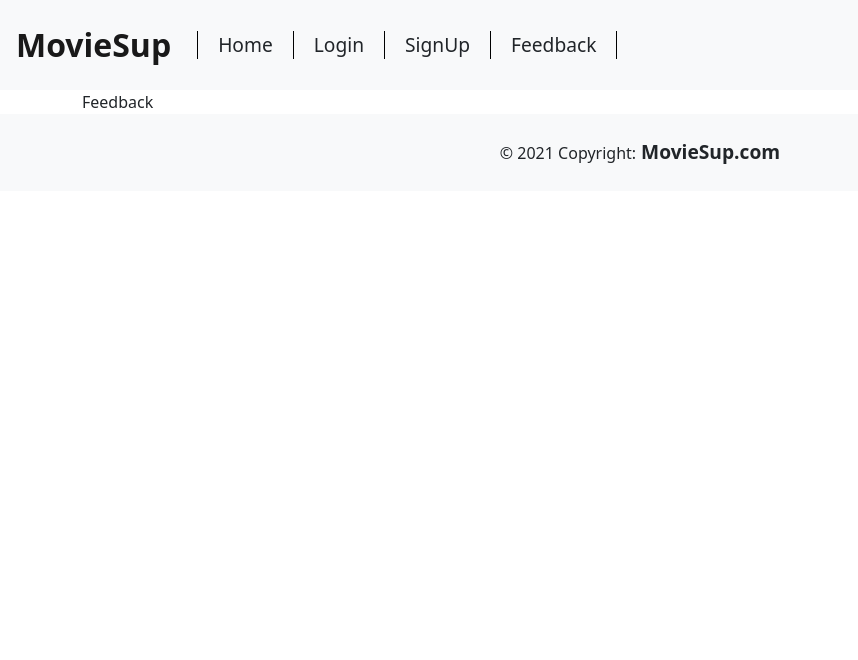
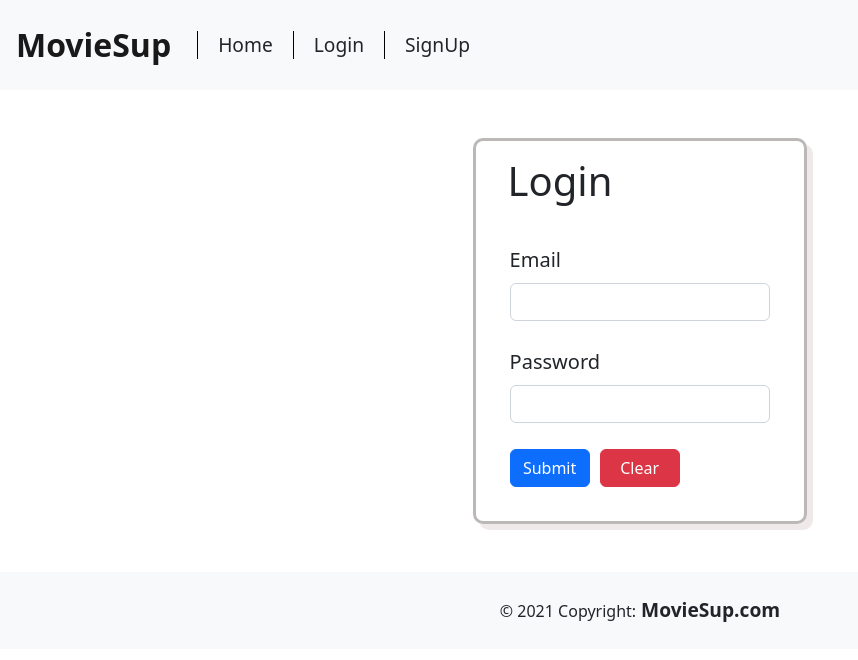
Before and after one commit to vupadhayayx86/moviesup, a React (Vite) app: page /feedback in a window 1280 px wide. Shown: the top 660 px of the page, without its empty margins (0-858 px from the left). Built offline with nearby package versions, Linux system fonts and the light colour scheme.

Commit message:
FCommit 1

```diff
--- a/package.json
+++ b/package.json
@@ -10,9 +10,11 @@
     "preview": "vite preview"
   },
   "dependencies": {
+    "axios": "^1.3.6",
     "bootstrap": "^5.2.3",
     "prettier": "^2.8.7",
     "react": "^18.2.0",
+    "react-cookie": "^4.1.1",
     "react-dom": "^18.2.0",
     "react-hook-form": "^7.43.9",
     "react-router-dom": "^6.10.0"
--- a/src/App.tsx
+++ b/src/App.tsx
@@ -1,27 +1,34 @@
 import Navbar from "./components/Navbar";
+import {useState} from 'react'
+
 import {Routes,Route } from "react-router-dom";
 import Home from "./pages/Home";
 import Feedback from "./pages/Feedback";
 import Signup from "./pages/Signup";
 import Login from "./pages/Login";
 import Footer from "./components/Footer";
-
+import { UserContext } from "./usercontext";
 function App(){
+  const [jwtToken,setJwtToken]=useState<any>()
+  const [useremail,setUseremail]=useState("")
   return(
     <>
-
-    <Navbar />
+    <UserContext.Provider value={[useremail,setUseremail]} >
+    <Navbar  jwtToken={jwtToken}/>
     <div className="container">
     <Routes>
-    <Route path="/" element={<Home />} />
-    <Route path="/home" element={<Home />} />
-    <Route path="/feedback" element={<Feedback />} />
+    <Route path="/" element={<Home  jwtToken={jwtToken} setJwtToken={setJwtToken}/>} />
+    <Route path="/home" element={<Home jwtToken={jwtToken} setJwtToken={setJwtToken} />} />
+    <Route path="/feedback" element={jwtToken? <Feedback /> : <Login />} />
     <Route path="/signup" element={<Signup />} />
     <Route path="/login" element={<Login />} />
     </Routes>
     </div>
     <Footer />
+    </UserContext.Provider>
+
     </>
+
   )
 }
 
--- a/src/components/Navbar.tsx
+++ b/src/components/Navbar.tsx
@@ -1,16 +1,44 @@
-import React from 'react'
+import React,{useContext} from 'react'
 import {Link} from "react-router-dom"
+import { UserContext } from '../usercontext'
+import { useNavigate } from 'react-router-dom'
+import { useCookies } from 'react-cookie';
+interface Props{
+  jwtToken:String,
+}
 
-const Navbar = () => {
+const Navbar = ({jwtToken}:Props) => {
+  const [useremail,setUseremail]=useContext<any>(UserContext)
+  const [cookies, setCookie, removeCookie] = useCookies(['jwtcookie']);
+  const navigate=useNavigate()
+  const handleLogout=()=>{
+    removeCookie('jwtcookie', { path: '/', domain: 'localhost' });
+    navigate("/")
+  }
   return (
     <>
     <div className="navbar navbar-expand-lg navbar-light bg-light p-3">
       <Link to="/" className="navbar-brand">MovieSup</Link>
       <Link to="/home" className='nav-link'>Home</Link>
-      <Link to="/login" className='nav-link'>Login</Link>
-      <Link to="/signup" className='nav-link'>SignUp</Link>
-      <Link to="/feedback" className='nav-link' style={{borderRight:'1px solid black',paddingRight:'20px'}}>Feedback</Link>
+
+      {
+        !jwtToken && <>
+        <Link to="/login" className='nav-link'>Login</Link>
+        <Link to="/signup" className='nav-link'>SignUp</Link>
+        </>
+      }
+
+      {
+        jwtToken && <>
+        <Link to="/feedback" className='nav-link' style={{borderRight:'1px solid black',paddingRight:'20px'}}>Feedback</Link>
+        <div >
+        <button className="btn btn-light logoutbtn" type='button' onClick={handleLogout}>Logout</button>
+        <span className='username'>{useremail}</span>
+        </div>
+        </>
+      }
     </div>
+
     </>
   )
 }
--- a/src/index.css
+++ b/src/index.css
@@ -48,3 +48,16 @@
     padding-left: 1rem;
     margin-bottom: 2rem;
 }
+
+.username{
+    margin: 10px;
+    font-size: larger;
+    font-weight: 400;
+    color:rgb(19, 148, 191);
+
+}
+
+.logoutbtn{
+    font-size: larger;
+    font-weight: 400;
+}
--- a/src/pages/Feedback.tsx
+++ b/src/pages/Feedback.tsx
@@ -1,8 +1,24 @@
-import React from 'react'
+import axios from 'axios'
+const Feedback = () => {
+  const handleClick=()=>{
+    axios.post("http://localhost:5000/feedback",{withCredentials: true})
+    .then((res)=>console.log(res))
+    .catch((error)=>console.log(error))
+  }
 
-const Feedback = () => {
+  const handleClickGet=()=>{
+    axios.get("http://localhost:5000/feedback",{withCredentials: true})
+    .then((res)=>console.log(res))
+    .catch((error)=>console.log(error))
+  }
+
   return (
-    <div>Feedback</div>
+    <div>
+      <h1>Feedback</h1>
+      <button onClick={handleClick}>Post Cookie</button>
+      <button onClick={handleClickGet}>Get Cookie</button>
+
+    </div>
   )
 }
 
--- a/src/pages/Home.tsx
+++ b/src/pages/Home.tsx
@@ -1,8 +1,21 @@
-import React from 'react'
 
-const Home = () => {
+import { useEffect } from 'react';
+import { useCookies } from 'react-cookie';
+
+interface Props{
+  jwtToken:String,
+  setJwtToken(cookies:string):void
+}
+
+const Home = ({jwtToken,setJwtToken}:Props) => {
+  const [cookies, setCookie, removeCookie] = useCookies(['jwtcookie']);
+  useEffect(()=>{
+    setJwtToken(cookies.jwtcookie)
+  },[cookies])
   return (
-    <div>Home</div>
+    <div>
+    <p>Cookie {jwtToken}</p>
+    </div>
   )
 }
 
--- a/src/pages/Login.tsx
+++ b/src/pages/Login.tsx
@@ -1,18 +1,61 @@
-import React from 'react'
+import {useForm} from "react-hook-form"
+import { useNavigate } from "react-router-dom"
+import { useContext } from "react"
+import { UserContext } from "../usercontext"
+
+
+interface Inputs{
+    email:String,
+    password:String,
+}
+
 
 const Login = () => {
+    const {register,handleSubmit,formState:{errors},reset}=useForm<Inputs>()
+    const navigate=useNavigate()
+    const [useremail,setUseremail]=useContext<any>(UserContext)
+
+    const onSubmit=async (data:Inputs)=>{
+        const {email,password}=data
+        try{
+            const res=await fetch("http://localhost:5000/login",{
+                method: 'POST',
+                body: JSON.stringify({email,password}),
+                headers: {'Content-type' : 'application/json'},
+                credentials:'include'
+            })
+            const {useremail}=await res.json()
+            setUseremail(useremail)
+        }
+        catch(error){
+            console.log(error)
+        }
+        reset()
+        navigate("/")
+
+    }
+
   return (
     <div className="d-flex justify-content-center">
     <div className='form'>
     <h1>Login</h1>
-    <form>
+    <form onSubmit={handleSubmit(onSubmit)}>
             <div className='form-element'>
                 <label htmlFor="email">Email</label>
-            <input type="text" className='form-control' name='email' id='email'/>
+                <input type="text" {...register("email",{required:true,minLength:5,maxLength:30, pattern: {value: /^[A-Z0-9._%+-]+@[A-Z0-9.-]+\.[A-Z]{2,}$/i,message: "invalid email address"}})} className='form-control' name='email' id='email'  />
+                {errors.email?.type === 'required' && <p className="text-danger" role="alert">Email is required</p>}
+                {errors.email?.type === 'minLength' && <p className="text-danger" role="alert">Email must be atleast 5 characters</p>}
+                {errors.email?.type === 'maxLength' && <p className="text-danger" role="alert">Email cannot exceed more than 30 characters</p>}
+                {errors.email?.type === 'pattern' && <p  className="text-danger" role="alert">Invalid Email Address</p>}
+
             </div>
             <div className='form-element'>
                 <label htmlFor="password">Password</label>
-            <input type="text" className="form-control" id="email" />
+                <input type="password" {...register("password",{required:true,minLength:8,maxLength:30})} name="password" className="form-control" id="password" />
+                {errors.password?.type === 'required' && <p className="text-danger" role="alert">Password is required</p>}
+                {errors.password?.type === 'minLength' && <p className="text-danger" role="alert">Password must be atleast 8 characters</p>}
+                {errors.password?.type === 'maxLength' && <p className="text-danger" role="alert">Password cannot exceed more than 30 characters</p>}
+
             </div>
             <div className='form-element'>
                 <button className="btn btn-primary">Submit</button>
--- a/src/pages/Signup.tsx
+++ b/src/pages/Signup.tsx
@@ -1,4 +1,9 @@
 import {useForm} from "react-hook-form"
+import { useNavigate } from "react-router-dom"
+import { useContext } from "react"
+import { UserContext } from "../usercontext"
+
+
 
 interface Inputs{
     email:String,
@@ -8,14 +13,32 @@ interface Inputs{
 
 const Signup = () => {
     const {register,handleSubmit,formState:{errors},reset}=useForm<Inputs>()
-    const onSubmit=(data:Inputs)=>{
-        const {password,confirmpass}=data
-        console.log(password,confirmpass)
+    const navigate=useNavigate()
+    const [useremail,setUseremail]=useContext<any>(UserContext)
+    const onSubmit=async (data:Inputs)=>{
+        const {email,password,confirmpass}=data
+        const username=email.slice(0,email.indexOf("@"))
+
         if(password!==confirmpass){
             alert("Password does not match")
             return
         }
+        try{
+            const res=await fetch("http://localhost:5000/users",{
+                method: 'POST',
+                body: JSON.stringify({email,password,username}),
+                headers: {'Content-type' : 'application/json'},
+                credentials:'include'
+            })
+            const {useremail}=await res.json()
+            setUseremail(useremail)
+
+        }
+        catch(error){
+            console.log(error)
+        }
         reset()
+        navigate("/")
     }
   return (
     <div className="d-flex justify-content-center">
--- /dev/null
+++ b/src/usercontext.tsx
@@ -0,0 +1,3 @@
+import React, { useContext,useState } from "react";
+
+  export  const UserContext = React.createContext<object>({});
```
Also changed, not shown: src/main.tsx (+8 -0 lines), 1 other file (tests, documents, lock files or other folders). Lines whose indentation alone changed are shown as unchanged.
